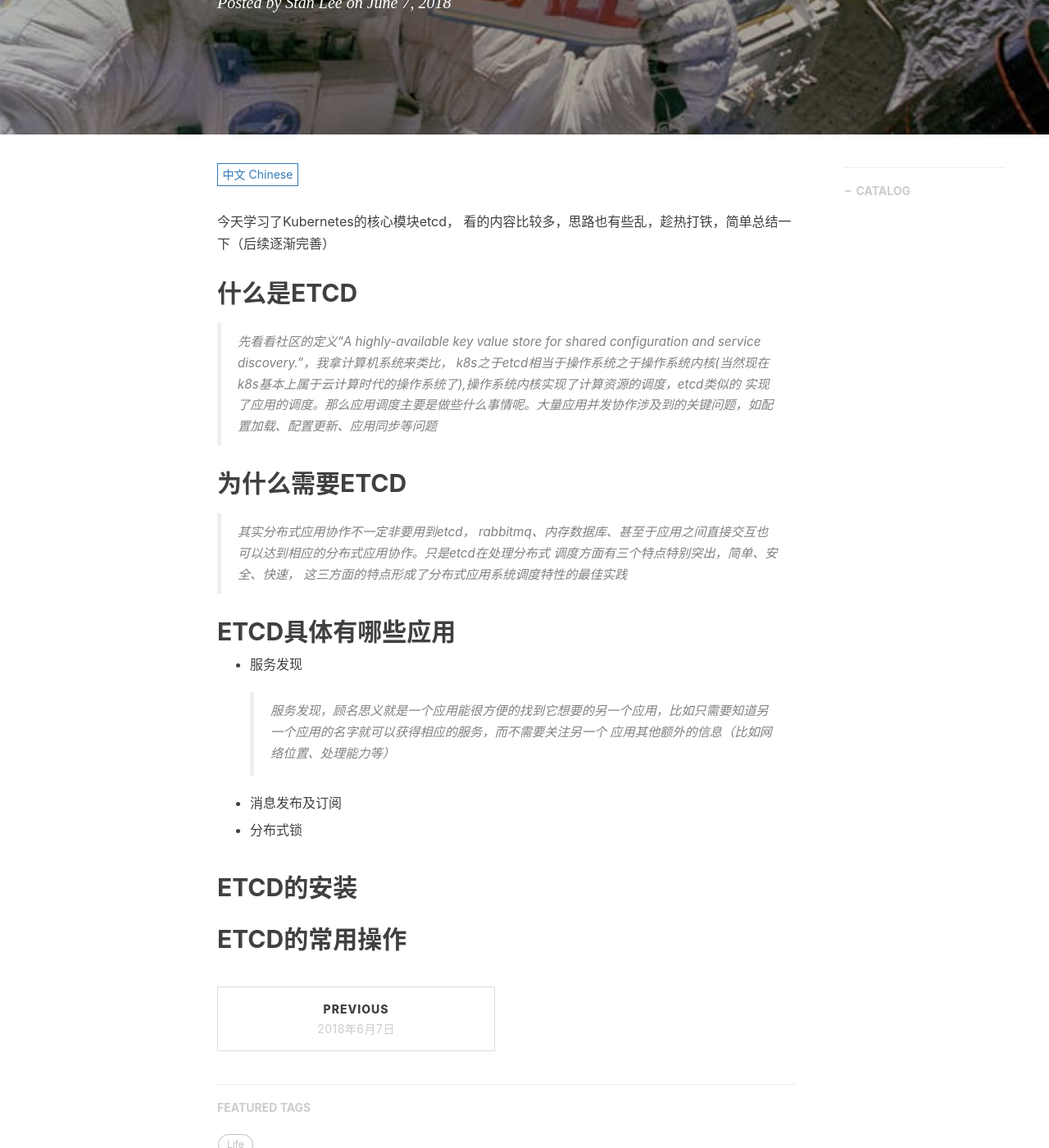
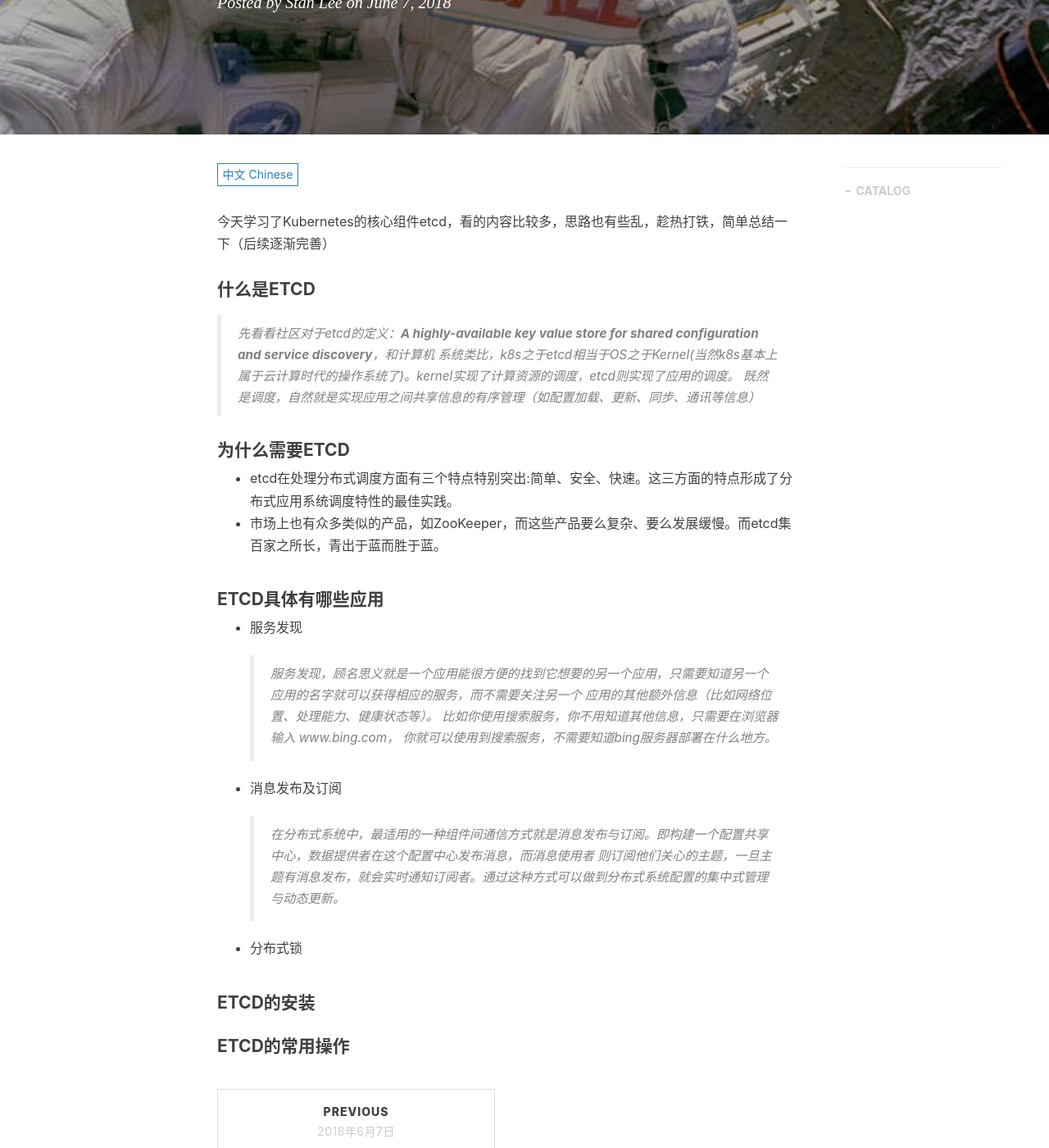
Before and after one commit to libaoan/libaoan.github.io, a Jekyll site: the page built from _posts/2018-06-7-About Etcd.markdown, in a window 1280 px wide and 1400 px high, scrolled down 359 px. Shown: the whole window at 82% size. Built offline with Jekyll 4.4.1, drawn with Linux system fonts in a browser that asks for light colours; nearby versions of some CDN libraries; comment, search, counter and statistics services are not loaded; some of the changed text lies outside the part shown.

Commit message:
20180608更新

```diff
--- a/_posts/2018-05-23-关于我.markdown
+++ b/_posts/2018-05-23-关于我.markdown
@@ -9,9 +9,9 @@ header-mask:  0.3
 catalog:      true
 multilingual: true
 tags:
-    - Resume
+    - CloudMan
 ---
-<h1>About me</h1>
+最近在想，35岁以前如果我给自己贴几张标签的话，我的答案应该是 **生活实践家**、**形名势**、**CloudMan**、**Python**、**Golang**
 
 <div>
 <li> Title : Pythoner </li>
--- a/_posts/2018-06-6-记叙.markdown
+++ b/_posts/2018-06-6-记叙.markdown
@@ -9,7 +9,7 @@ header-mask:  0.3
 catalog:      true
 multilingual: true
 tags:
-    - Life
+    - 生活实践
 ---
 <h1>罪己诏</h1>
 
--- a/_posts/2018-06-7-About Etcd.markdown
+++ b/_posts/2018-06-7-About Etcd.markdown
@@ -9,30 +9,32 @@ header-mask:  0.3
 catalog:      true
 multilingual: true
 tags:
-    - Tech
-    - 技术
+    - CloudMan
+    - Kubernetes
 ---
 
-今天学习了Kubernetes的核心模块etcd， 看的内容比较多，思路也有些乱，趁热打铁，简单总结一下（后续逐渐完善）
-## 什么是ETCD
-> 先看看社区的定义“A highly-available key value store for shared configuration and service discovery.”，我拿计算机系统来类比，
- *k8s之于etcd*相当于*操作系统之于操作系统内核*(当然现在k8s基本上属于云计算时代的操作系统了),操作系统内核实现了计算资源的调度，etcd类似的
- 实现了应用的调度。那么应用调度主要是做些什么事情呢。大量应用并发协作涉及到的关键问题，如配置加载、配置更新、应用同步等问题
+今天学习了Kubernetes的核心组件etcd，看的内容比较多，思路也有些乱，趁热打铁，简单总结一下（后续逐渐完善）
+#### 什么是ETCD
+>先看看社区对于etcd的定义：***A highly-available key value store for shared configuration and service discovery***，和计算机
+系统类比，*k8s之于etcd*相当于*OS之于Kernel*(当然k8s基本上属于云计算时代的操作系统了)。kernel实现了计算资源的调度，etcd则实现了应用的调度。
+既然是调度，自然就是实现应用之间共享信息的有序管理（如配置加载、更新、同步、通讯等信息）
 
 
-## 为什么需要ETCD
-> 其实分布式应用协作不一定非要用到etcd， rabbitmq、内存数据库、甚至于应用之间直接交互也可以达到相应的分布式应用协作。只是etcd在处理分布式
-调度方面有三个特点特别突出，简单、安全、快速， 这三方面的特点形成了分布式应用系统调度特性的最佳实践
+#### 为什么需要ETCD
+- etcd在处理分布式调度方面有三个特点特别突出:简单、安全、快速。这三方面的特点形成了分布式应用系统调度特性的最佳实践。
+- 市场上也有众多类似的产品，如ZooKeeper，而这些产品要么复杂、要么发展缓慢。而etcd集百家之所长，青出于蓝而胜于蓝。
 
-## ETCD具体有哪些应用
-  - 服务发现
-    > 服务发现，顾名思义就是一个应用能很方便的找到它想要的另一个应用，比如只需要知道另一个应用的名字就可以获得相应的服务，而不需要关注另一个
-    应用其他额外的信息（比如网络位置、处理能力等）
-  - 消息发布及订阅
+#### ETCD具体有哪些应用
+- 服务发现
+  > 服务发现，顾名思义就是一个应用能很方便的找到它想要的另一个应用，只需要知道另一个应用的名字就可以获得相应的服务，而不需要关注另一个
+  应用的其他额外信息（比如网络位置、处理能力、健康状态等）。 比如你使用搜索服务，你不用知道其他信息，只需要在浏览器输入 www.bing.com，
+  你就可以使用到搜索服务，不需要知道bing服务器部署在什么地方。
+- 消息发布及订阅
+  > 在分布式系统中，最适用的一种组件间通信方式就是消息发布与订阅。即构建一个配置共享中心，数据提供者在这个配置中心发布消息，而消息使用者
+  则订阅他们关心的主题，一旦主题有消息发布，就会实时通知订阅者。通过这种方式可以做到分布式系统配置的集中式管理与动态更新。
+- 分布式锁
 
-  - 分布式锁
+#### ETCD的安装
 
 
-## ETCD的安装
-
-## ETCD的常用操作
+#### ETCD的常用操作
--- a/_posts/2018-06-7-打结.markdown
+++ b/_posts/2018-06-7-打结.markdown
@@ -9,8 +9,7 @@ header-mask:  0.3
 catalog:      true
 multilingual: true
 tags:
-    - Life
-    - 生活
+    - 生活实践
 ---
 
     学习的过程中一定要学会打结， 等结扣织成一张大网的时候，就可以下海捕鱼了。
```
Also changed, not shown: _includes/about/zh.md (+1 -1 lines).
